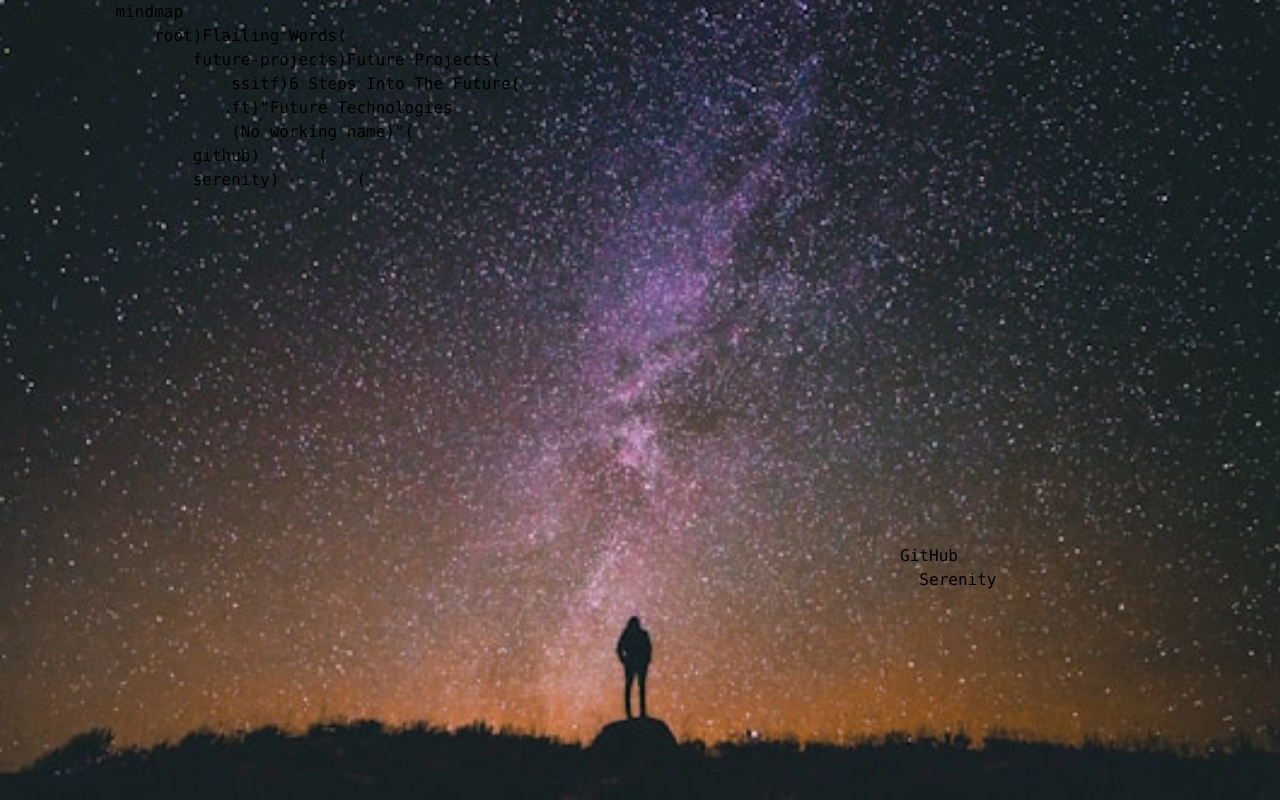
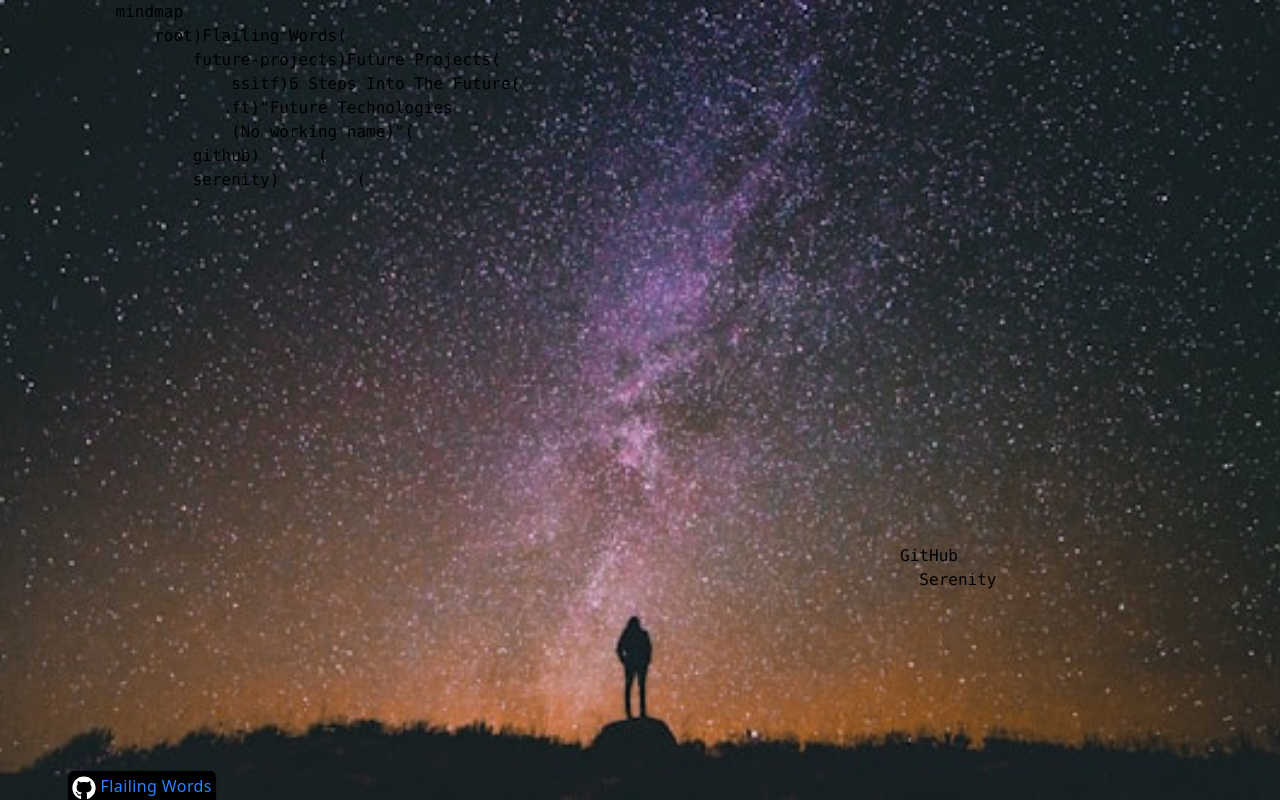
Before and after one commit to flailingwords/flailingwords, a plain HTML site: page content/index.html in a window 1280 px wide. Drawn offline with nearby package versions, Linux system fonts and the light colour scheme.

Commit message:
feat: added github repo tab

```diff
--- a/content/index.html
+++ b/content/index.html
@@ -120,6 +120,40 @@
                     github)<a href='https://github.com/flailingwords'>GitHub</a>(
                     serenity)<a href='https://serenity.flailingwords.com'>Serenity</a>(
           </pre>
+            <div
+                class="fixed right-0 bottom-0 left-0 flex min-h-24 w-full flex-row"
+            >
+                <div
+                    class="flex-inline relative bottom-0 mx-3 mt-auto flex-none"
+                    data-testid="BottomTab"
+                >
+                    <span
+                        class="decoration-none size-3 h-6 rounded-t-md bg-black p-1 tracking-wide text-white shadow-[0_0_0_1px_rgba(0,0,0,0.1)] transition-all duration-200 ease-in-out ml-14"
+                        data-testid="BottomTextLabel"
+                        ><a
+                            href="https://github.com/flailingwords/flailingwords"
+                            target="_blank"
+                            rel="noreferrer"
+                            ><svg
+                                data-prefix="fab"
+                                data-icon="github"
+                                class="svg-inline--fa fa-github fa-lg w-6 h-6 inline"
+                                role="img"
+                                viewBox="0 0 512 512"
+                                aria-hidden="true"
+                            >
+                                <path
+                                    fill="currentColor"
+                                    d="M173.9 397.4c0 2-2.3 3.6-5.2 3.6-3.3 .3-5.6-1.3-5.6-3.6 0-2 2.3-3.6 5.2-3.6 3-.3 5.6 1.3 5.6 3.6zm-31.1-4.5c-.7 2 1.3 4.3 4.3 4.9 2.6 1 5.6 0 6.2-2s-1.3-4.3-4.3-5.2c-2.6-.7-5.5 .3-6.2 2.3zm44.2-1.7c-2.9 .7-4.9 2.6-4.6 4.9 .3 2 2.9 3.3 5.9 2.6 2.9-.7 4.9-2.6 4.6-4.6-.3-1.9-3-3.2-5.9-2.9zM252.8 8c-138.7 0-244.8 105.3-244.8 244 0 110.9 69.8 205.8 169.5 239.2 12.8 2.3 17.3-5.6 17.3-12.1 0-6.2-.3-40.4-.3-61.4 0 0-70 15-84.7-29.8 0 0-11.4-29.1-27.8-36.6 0 0-22.9-15.7 1.6-15.4 0 0 24.9 2 38.6 25.8 21.9 38.6 58.6 27.5 72.9 20.9 2.3-16 8.8-27.1 16-33.7-55.9-6.2-112.3-14.3-112.3-110.5 0-27.5 7.6-41.3 23.6-58.9-2.6-6.5-11.1-33.3 2.6-67.9 20.9-6.5 69 27 69 27 20-5.6 41.5-8.5 62.8-8.5s42.8 2.9 62.8 8.5c0 0 48.1-33.6 69-27 13.7 34.7 5.2 61.4 2.6 67.9 16 17.7 25.8 31.5 25.8 58.9 0 96.5-58.9 104.2-114.8 110.5 9.2 7.9 17 22.9 17 46.4 0 33.7-.3 75.4-.3 83.6 0 6.5 4.6 14.4 17.3 12.1 100-33.2 167.8-128.1 167.8-239 0-138.7-112.5-244-251.2-244zM105.2 352.9c-1.3 1-1 3.3 .7 5.2 1.6 1.6 3.9 2.3 5.2 1 1.3-1 1-3.3-.7-5.2-1.6-1.6-3.9-2.3-5.2-1zm-10.8-8.1c-.7 1.3 .3 2.9 2.3 3.9 1.6 1 3.6 .7 4.3-.7 .7-1.3-.3-2.9-2.3-3.9-2-.6-3.6-.3-4.3 .7zm32.4 35.6c-1.6 1.3-1 4.3 1.3 6.2 2.3 2.3 5.2 2.6 6.5 1 1.3-1.3 .7-4.3-1.3-6.2-2.2-2.3-5.2-2.6-6.5-1zm-11.4-14.7c-1.6 1-1.6 3.6 0 5.9s4.3 3.3 5.6 2.3c1.6-1.3 1.6-3.9 0-6.2-1.4-2.3-4-3.3-5.6-2z"
+                                ></path>
+                            </svg>
+                            <span class="hidden text-blue-500 sm:inline"
+                                >Flailing Words</span
+                            ></a
+                        ></span
+                    >
+                </div>
+            </div>
         </div>
     </body>
 </html>
```
